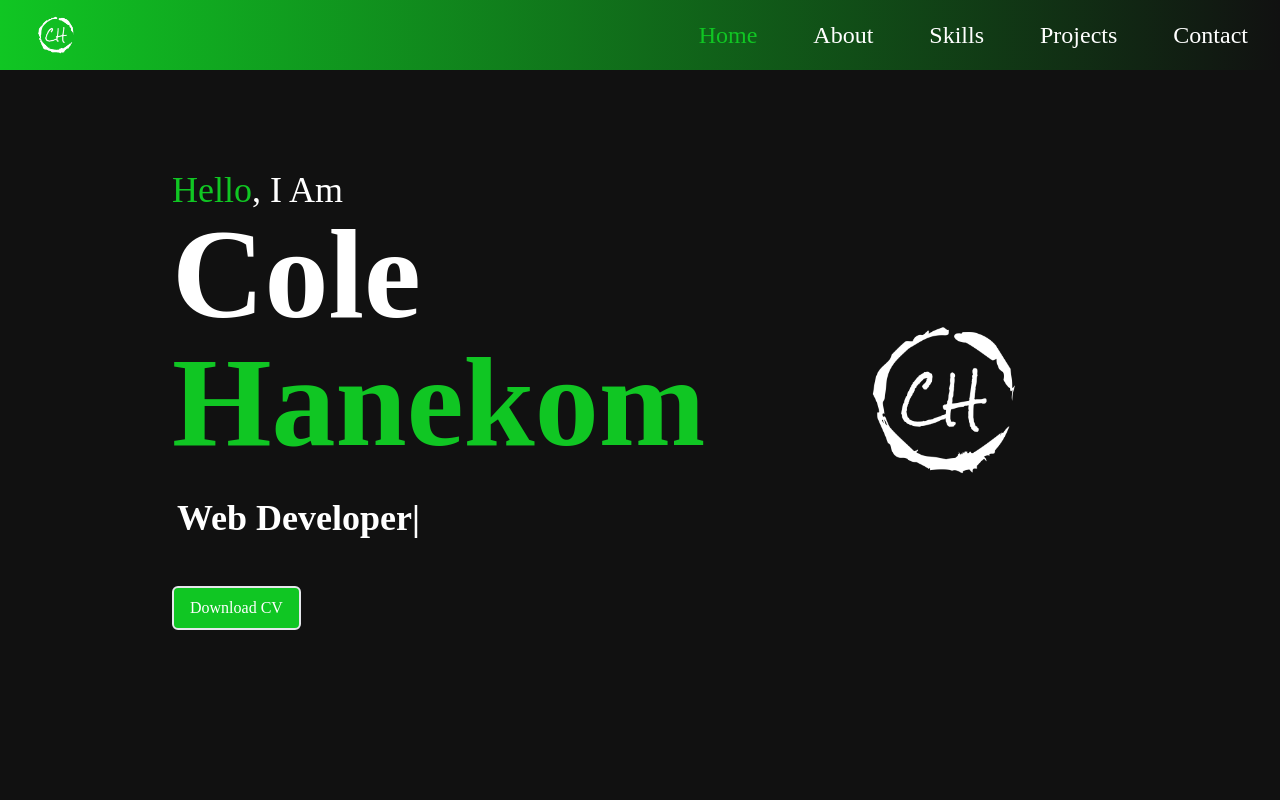
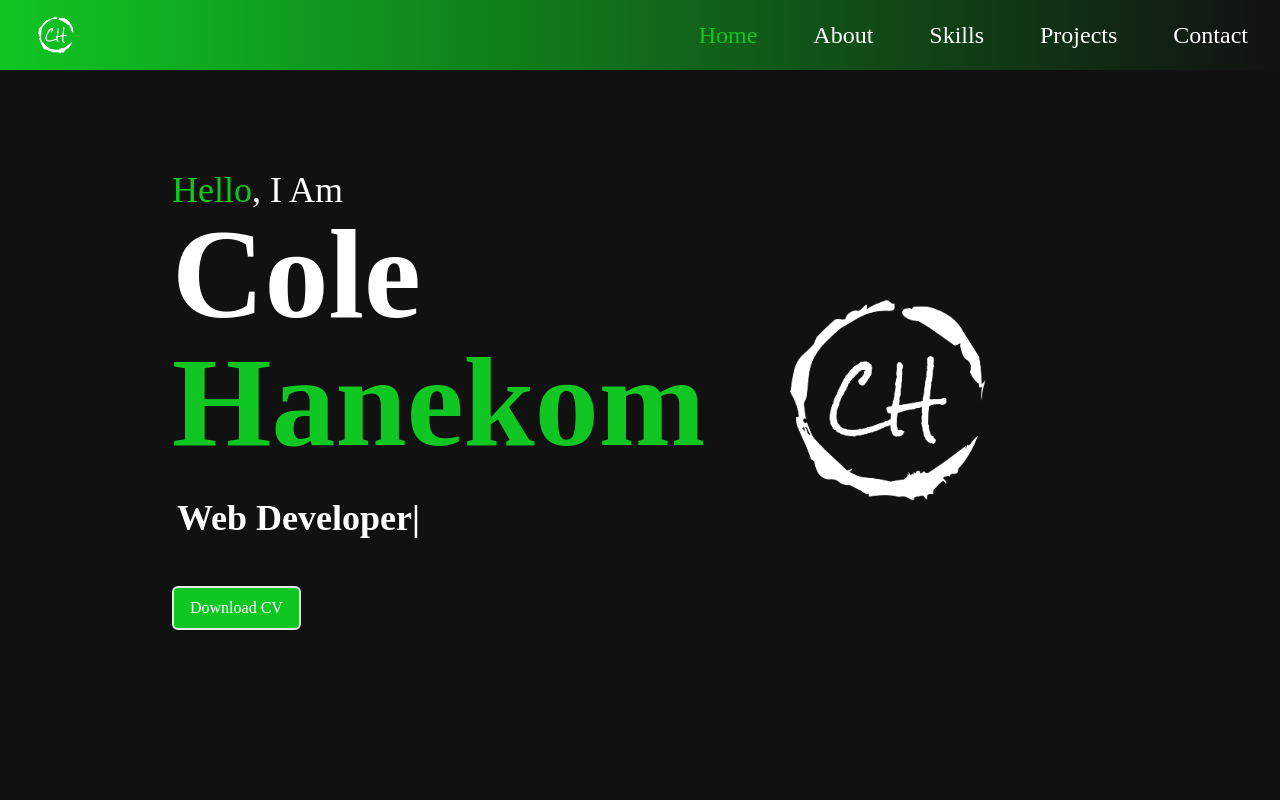
Before and after one commit to colehanekom/React-profile, a React (Vite) app: page / in a window 1280 px wide. Shown: the top 800 px of the page. Built offline with nearby package versions, Linux system fonts and the light colour scheme.

Commit message:
Increased size of logo image, increased gap between text and logo

```diff
--- a/src/components/Home.jsx
+++ b/src/components/Home.jsx
@@ -1,13 +1,13 @@
 import React from 'react';
 import CV from '../assets/Cole Hanekom CV.pdf';
-import Logo from '../assets/ch-logo.png';
+import Logo from '../assets/ch-logo-removebg.png'
 import { TypeAnimation } from 'react-type-animation';
 
 const Home = () => {
   return (
     <div name="home" className="w-full min-h-screen bg-[#111111] flex flex-col justify-center items-center">
       <div className="max-w-[1000px] mx-auto px-8">
-        <div className="grid grid-cols-1 md:grid-cols-2 space-x-36 items-center">
+        <div className="grid grid-cols-1 md:grid-cols-2 items-center gap-14">
           {/* Content Section */}
           <div className="md:order-1 text-center md:text-left">
             <p className="text-2xl md:text-4xl text-white">
@@ -45,7 +45,7 @@ const Home = () => {
 
           {/* Logo Section */}
           <div className="md:order-2 text-center">
-            <img src={Logo} alt="Logo" className="w-80" />
+            <img src={Logo} alt="Logo" className="w-max" />
           </div>
         </div>
       </div>
```
